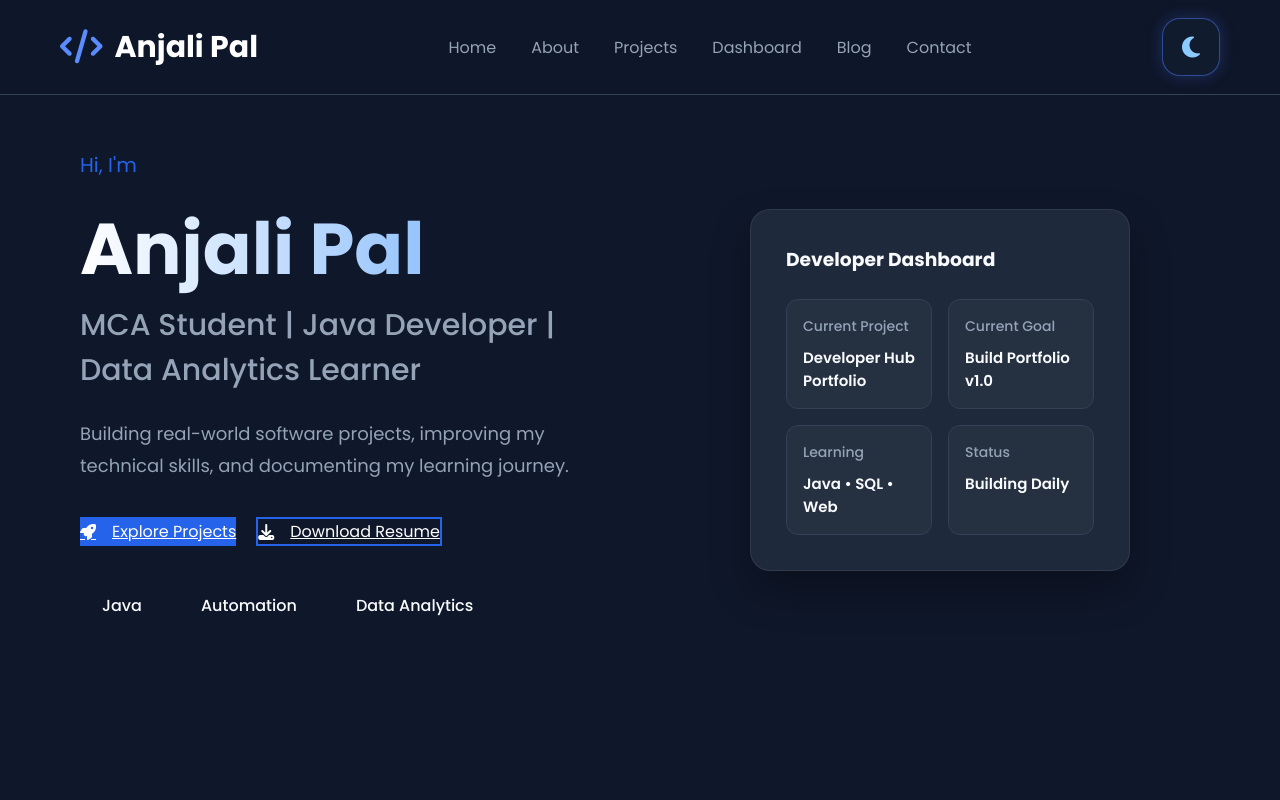
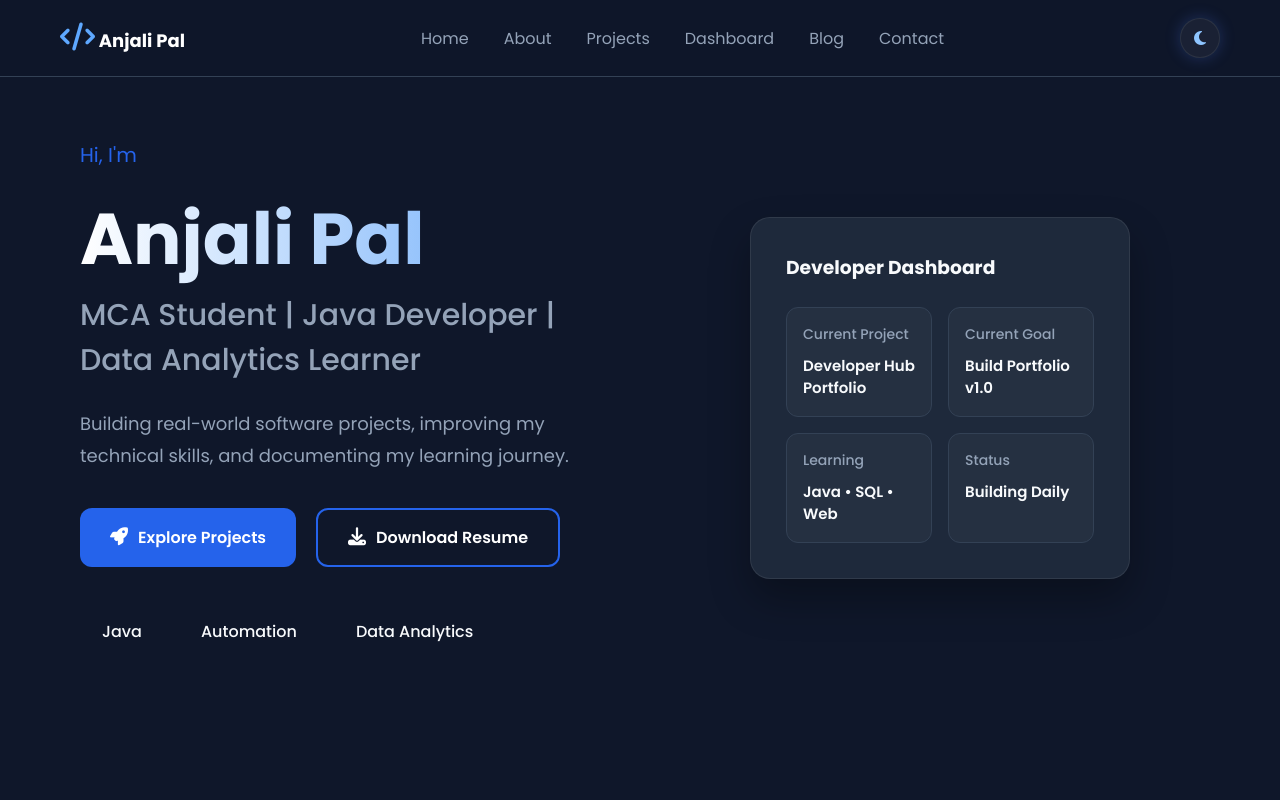
Before and after one commit to anjalipal659/Anjalipal-Portfolio, a plain HTML site: page index.html in a window 1280 px wide. Shown: the top 800 px of the page. Drawn offline with Linux system fonts and the light colour scheme.

Commit message:
Enhance portfolio UI with achievements, coding profiles, contact section and navbar improvements

```diff
--- a/css/style.css
+++ b/css/style.css
@@ -22,40 +22,46 @@ body{
 ========================== */
 
 #header{
-    position:fixed;
-    top:0;
-    left:0;
-    width:100%;
-    background:rgba(15,23,42,0.90);
-    backdrop-filter:blur(12px);
-    border-bottom:1px solid var(--border-color);
-    z-index:1000;
+    position: fixed;
+    top: 0;
+    left: 0;
+    width: 100%;
+    background: rgba(15,23,42,.90);
+    backdrop-filter: blur(12px);
+    border-bottom: 1px solid var(--border-color);
+    z-index: 1000;
 }
 
 .navbar{
     max-width:1200px;
     margin:auto;
     padding:18px 20px;
-
     display:flex;
     justify-content:space-between;
     align-items:center;
 }
 
-.logo a{
+/* Logo */
+
+.logo{
     display:flex;
     align-items:center;
-    gap:12px;
-    text-decoration:none;
-    color:#fff;
-    font-size:30px;
-    font-weight:700;
+    gap:10px;
 }
 
 .logo i{
-    font-size:34px;
-    color:#5b8cff;
+    font-size:28px;
+    color:#5EA8FF;
 }
+
+.logo a{
+    font-size:18px;
+    font-weight:700;
+    color:#fff;
+    text-decoration:none;
+}
+
+/* Navigation */
 
 .nav-links{
     list-style:none;
@@ -66,40 +72,31 @@ body{
 .nav-links a{
     text-decoration:none;
     color:var(--text-secondary);
-    transition:var(--transition);
+    transition:.3s;
 }
 
 .nav-links a:hover{
     color:var(--primary-color);
 }
 
+/* Resume Button */
+
 .resume-btn{
+    text-decoration:none;
+    background:var(--primary-color);
+    color:#fff;
+    padding:12px 22px;
+    border-radius:10px;
+    border:none;
+    cursor:pointer;
+    font-size:16px;
+    font-weight:600;
+    transition:.3s;
+}
 
-    text-decoration:none;
-
-    background:var(--primary-color);
-
-    color:white;
-
-    padding:12px 22px;
-
-    border-radius:10px;
-
-    transition:var(--transition);
-
-    border:none;
-
-    cursor:pointer;
-
-    font-size:16px;
-
-    font-weight:600;
-
-}
 .resume-btn:hover{
     transform:translateY(-2px);
 }
-
 /* ==========================
    HERO SECTION
 ========================== */
@@ -179,7 +176,8 @@ body{
 .hero-buttons{
     display:flex;
     gap:20px;
-    margin-bottom:35px;
+    margin-top:35px;
+    margin-bottom:40px;
 }
 
 .primary-btn,
@@ -201,45 +199,59 @@ body{
 }
 
 .btn-primary{
-    background:var(--primary-color);
-    color:white;
-    border:none;
+    display:inline-flex;
+    align-items:center;
+    justify-content:center;
+    gap:10px;
 
-}
-.btn-primary i{
-    margin-right:10px;
+    padding:15px 30px;
 
-}
-.btn i{
-    margin-right:8px;
+    background:#2563eb;
+    color:#fff;
+
+    border-radius:12px;
+    text-decoration:none;
+
+    font-weight:600;
+    transition:.3s;
 }
 
-.btn{
+.btn-primary:hover{
+    background:#3b82f6;
+    transform:translateY(-3px);
+    box-shadow:0 10px 25px rgba(37,99,235,.35);
+}
+
+.btn-primary i{
+    font-size:18px;
+}
+.btn-secondary{
     display:inline-flex;
     align-items:center;
-    gap:8px;
-}
-.btn-secondary{
+    justify-content:center;
+    gap:10px;
+
+    padding:15px 30px;
 
     background:transparent;
+    color:#fff;
 
-    border:2px solid #2563EB;
+    border:2px solid #2563eb;
+    border-radius:12px;
 
-    color:white;
+    text-decoration:none;
+    font-weight:600;
 
+    transition:.3s;
 }
 
-.secondary-btn:hover{
-
-    background:#2563EB;
-
-}
-.btn-primary:hover{
-    transform: translateY(-3px);
+.btn-secondary:hover{
+    background:#2563eb;
+    transform:translateY(-3px);
 }
 
-.secondary-btn:hover{
-    transform: translateY(-3px);
+.btn-secondary i{
+    font-size:18px;
 }
 .current-focus{
     display:flex;
@@ -1298,3 +1310,36 @@ body{
     box-shadow:0 0 25px rgba(79,124,255,.5);
     transform:translateY(-2px);
 }
+
+/* ===== Apple Style Theme Toggle ===== */
+
+#theme-toggle{
+    width:40px;
+    height:40px;
+
+    display:flex;
+    align-items:center;
+    justify-content:center;
+
+    background:rgba(255,255,255,0.05);
+    border:1px solid rgba(255,255,255,0.08);
+    border-radius:50%;
+
+    color:#8EC5FF;
+    font-size:16px;
+
+    cursor:pointer;
+
+    transition:all .25s ease;
+}
+
+#theme-toggle i{
+    font-size:16px;
+}
+
+#theme-toggle:hover{
+    background:#2563EB;
+    color:#fff;
+    transform:scale(1.08);
+    box-shadow:0 8px 25px rgba(37,99,235,.35);
+}
```
